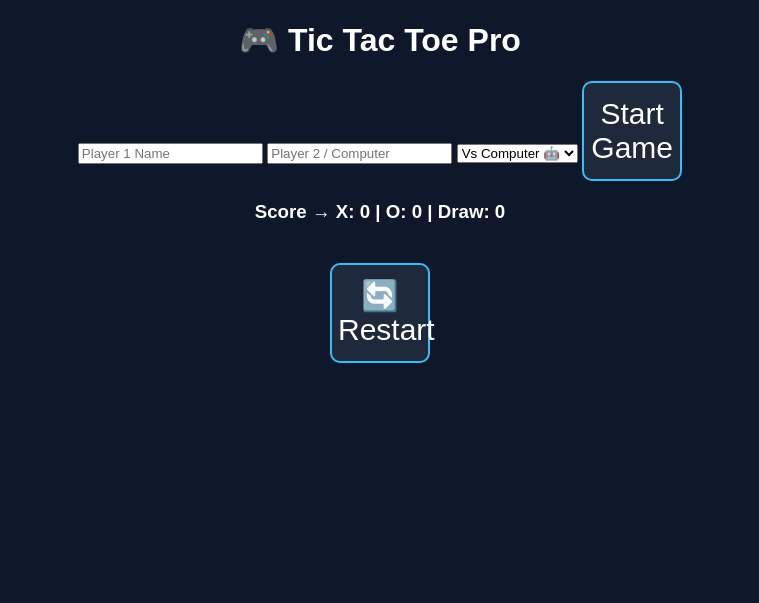
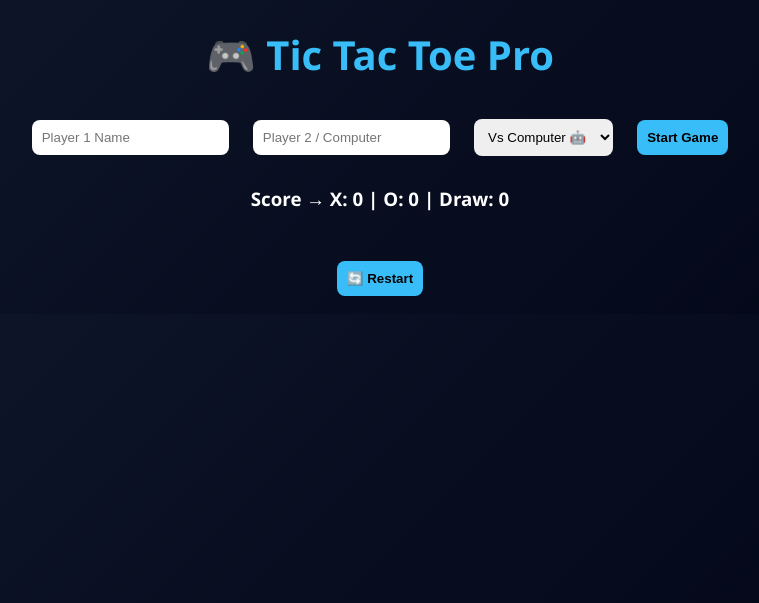
Before and after one commit to pushpakgaidhane294/Tic-Tac-Toe_Game, a Flask app: page / in a window 1280 px wide. Shown: the top 603 px of the page, without its empty margins (260-1019 px from the left). Run offline with Flask 3, Linux system fonts and the light colour scheme.

Commit message:
Enhance styles for layout and button design
Updated styles for body, headings, and buttons. Adjusted grid layout and button dimensions.

```diff
--- a/static/style.css
+++ b/static/style.css
@@ -1,25 +1,53 @@
 body {
+    background: linear-gradient(135deg, #0f172a, #020617);
+    color: white;
+    font-family: 'Segoe UI', sans-serif;
     text-align: center;
-    background-color: #0f172a;
-    color: white;
-    font-family: Arial;
+}
+
+h1 {
+    color: #38bdf8;
+    font-size: 40px;
+}
+
+.controls input, select, button {
+    margin: 10px;
+    padding: 10px;
+    border-radius: 8px;
+    border: none;
 }
 
 #board {
     display: grid;
-    grid-template-columns: repeat(3, 100px);
-    gap: 10px;
+    grid-template-columns: repeat(3, 120px);
+    gap: 15px;
     justify-content: center;
     margin: 20px;
 }
 
+#board button {
+    height: 120px;
+    font-size: 40px;
+    background: #1e293b;
+    border: 2px solid #38bdf8;
+    color: white;
+    border-radius: 15px;
+    transition: 0.3s;
+}
+
+#board button:hover {
+    background: #38bdf8;
+    color: black;
+    transform: scale(1.1);
+}
+
 button {
-    width: 100px;
-    height: 100px;
-    font-size: 30px;
-    border-radius: 10px;
-    background-color: #1e293b;
-    color: white;
-    border: 2px solid #38bdf8;
+    background: #38bdf8;
+    color: black;
+    font-weight: bold;
     cursor: pointer;
 }
+
+button:hover {
+    background: #0ea5e9;
+}
```
